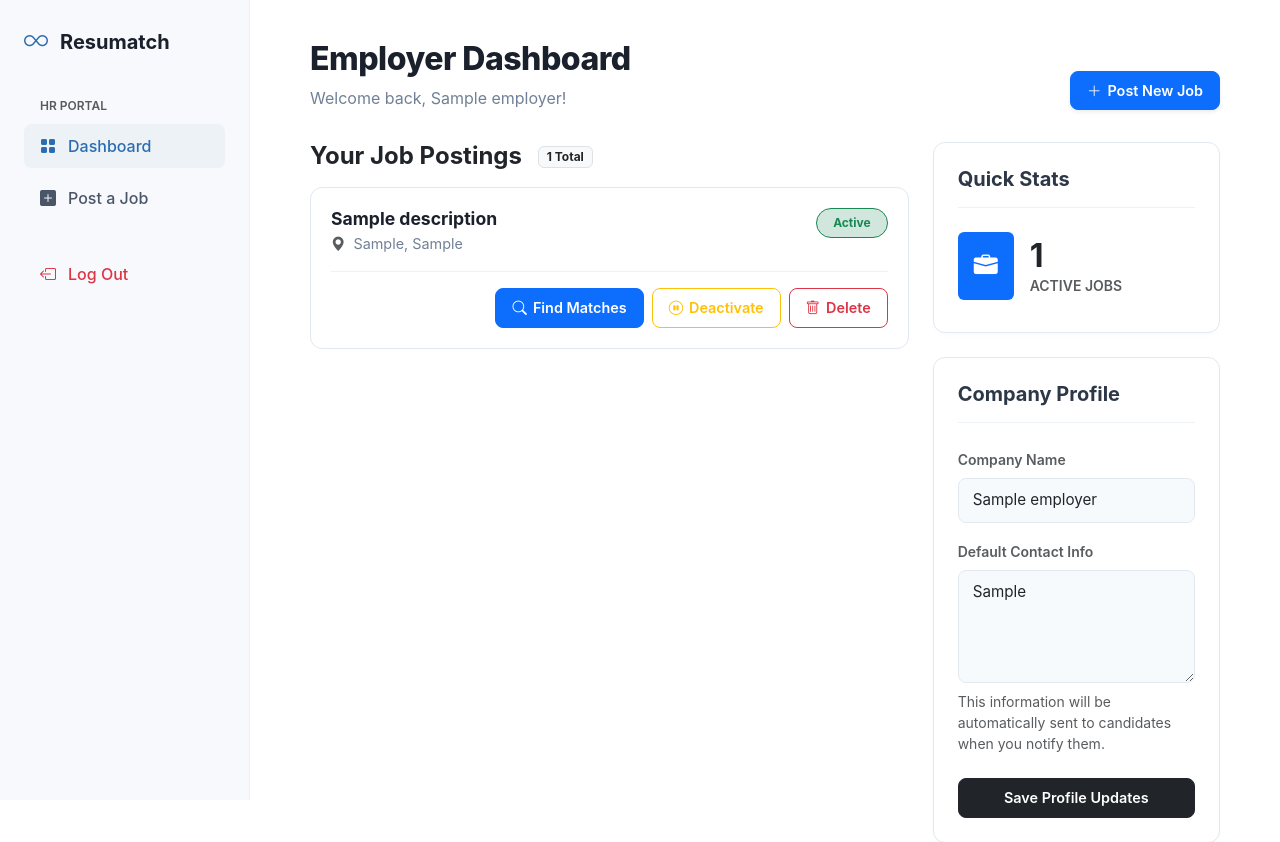
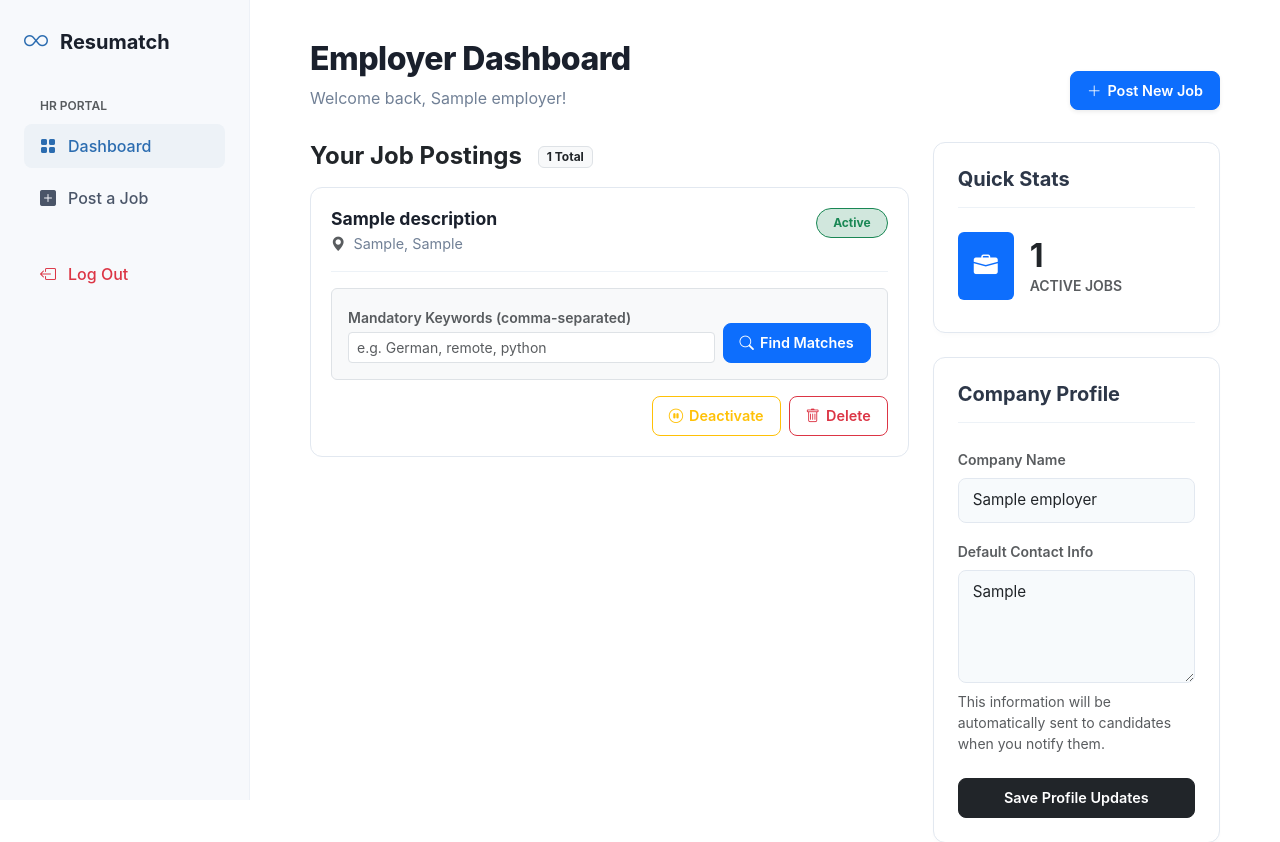
Before and after one commit to Markszaboc0de/Resumatch_OCI, a Flask app: page /employer/dashboard in a window 1280 px wide. Shown: the top 842 px of the page. Run offline with Flask 3, Linux system fonts and the light colour scheme; a user stored in the database is signed in; tables that the repository leaves empty hold one stand-in row (values such as "Sample post"); some libraries are stand-ins or nearby versions.

Commit message:
negative filter

```diff
--- a/app.py
+++ b/app.py
@@ -531,6 +531,9 @@ def employer_match_candidate(job_id):
         flash('Unauthorized.')
         return redirect(url_for('employer_dashboard'))
 
+    keywords_param = request.args.get('keywords', '')
+    filter_keywords = [kw.strip().lower() for kw in keywords_param.split(',') if kw.strip()]
+
     # 1. Get Job Text/Embedding
     job_text = clean_text(job.raw_text)
     job_embedding = nlp_model.encode(job_text, convert_to_tensor=True)
@@ -538,14 +541,25 @@ def employer_match_candidate(job_id):
     # 2. Get All Candidates
     import datetime as dt
     seven_days_ago = dt.datetime.utcnow() - dt.timedelta(days=7)
-    cvs = db.session.query(CVs).join(Users, CVs.user_id == Users.user_id).filter(
+    all_cvs = db.session.query(CVs).join(Users, CVs.user_id == Users.user_id).filter(
         CVs.user_id.isnot(None),
         Users.is_visible == True,
         Users.last_active_date >= seven_days_ago
     ).all()
 
+    # Filter by keywords if provided
+    cvs = []
+    if filter_keywords:
+        for cv in all_cvs:
+            cv_raw_lower = cv.raw_text.lower() if cv.raw_text else ""
+            # Must match at least one keyword/variation
+            if any(kw in cv_raw_lower for kw in filter_keywords):
+                cvs.append(cv)
+    else:
+        cvs = all_cvs
+
     if not cvs:
-        flash('No visible candidates found in database.')
+        flash('No visible candidates found matching the criteria.')
         return redirect(url_for('employer_dashboard'))
 
     import torch
@@ -609,7 +623,8 @@ def employer_match_candidate(job_id):
 
         return render_template('candidate_match.html',
                                job=job,
-                               matches=match_list)
+                               matches=match_list,
+                               active_keywords=keywords_param)
     else:
         flash('Could not determine any matches.')
     return redirect(url_for('employer_dashboard'))
--- a/templates/employer_dashboard.html
+++ b/templates/employer_dashboard.html
@@ -321,10 +321,22 @@
                             </div>
 
                             <div class="job-actions">
-                                <a href="{{ url_for('employer_match_candidate', job_id=job.jd_id) }}"
-                                    class="btn btn-primary btn-custom">
-                                    <i class="bi bi-search"></i> Find Matches
-                                </a>
+                                <form action="{{ url_for('employer_match_candidate', job_id=job.jd_id) }}" method="GET"
+                                    class="d-flex w-100 flex-wrap gap-2 mb-2 p-3 bg-light rounded border">
+                                    <div class="flex-grow-1">
+                                        <label for="keywords-{{ job.jd_id }}"
+                                            class="form-label text-muted fw-semibold small mb-1">Mandatory Keywords
+                                            (comma-separated)</label>
+                                        <input type="text" name="keywords" id="keywords-{{ job.jd_id }}"
+                                            class="form-control form-control-sm"
+                                            placeholder="e.g. German, remote, python">
+                                    </div>
+                                    <div class="d-flex align-items-end">
+                                        <button type="submit" class="btn btn-primary btn-custom btn-sm h-auto">
+                                            <i class="bi bi-search"></i> Find Matches
+                                        </button>
+                                    </div>
+                                </form>
                                 <a href="{{ url_for('toggle_job_status', job_id=job.jd_id) }}"
                                     class="btn {{ 'btn-outline-warning' if job.active_status else 'btn-outline-success' }} btn-custom">
                                     <i
```
Also changed, not shown: templates/candidate_match.html (+10 -0 lines).
